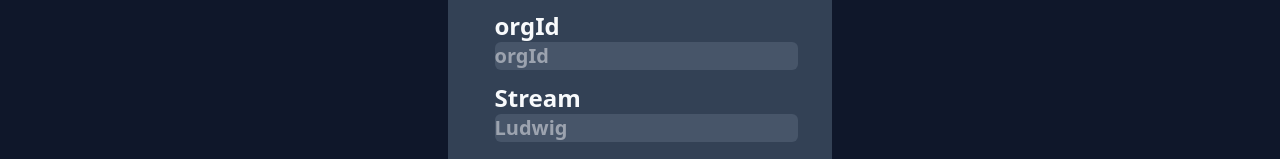
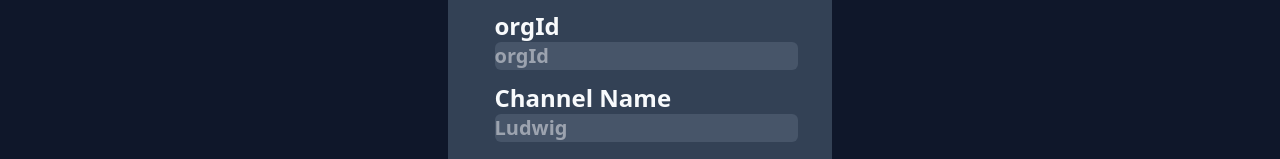
Before and after one commit to eoghanriley/truffle-plays, a SvelteKit app in the folder dashboard/: page /signup/1 in a window 1280 px wide. Shown: the part 154-313 px from the top of the page. Built offline with nearby package versions, Linux system fonts and the light colour scheme.

Commit message:
rename stream to channel name on signup

```diff
--- a/dashboard/src/routes/signup/[key]/+page.svelte
+++ b/dashboard/src/routes/signup/[key]/+page.svelte
@@ -55,7 +55,7 @@
 				/>
 
 				<!--Stream-->
-				<label for="orgId" class="pt-3 text-2xl font-bold">Stream</label>
+				<label for="stream" class="pt-3 text-2xl font-bold">Channel Name</label>
 				<input
 					type="text"
 					name="stream"
```
